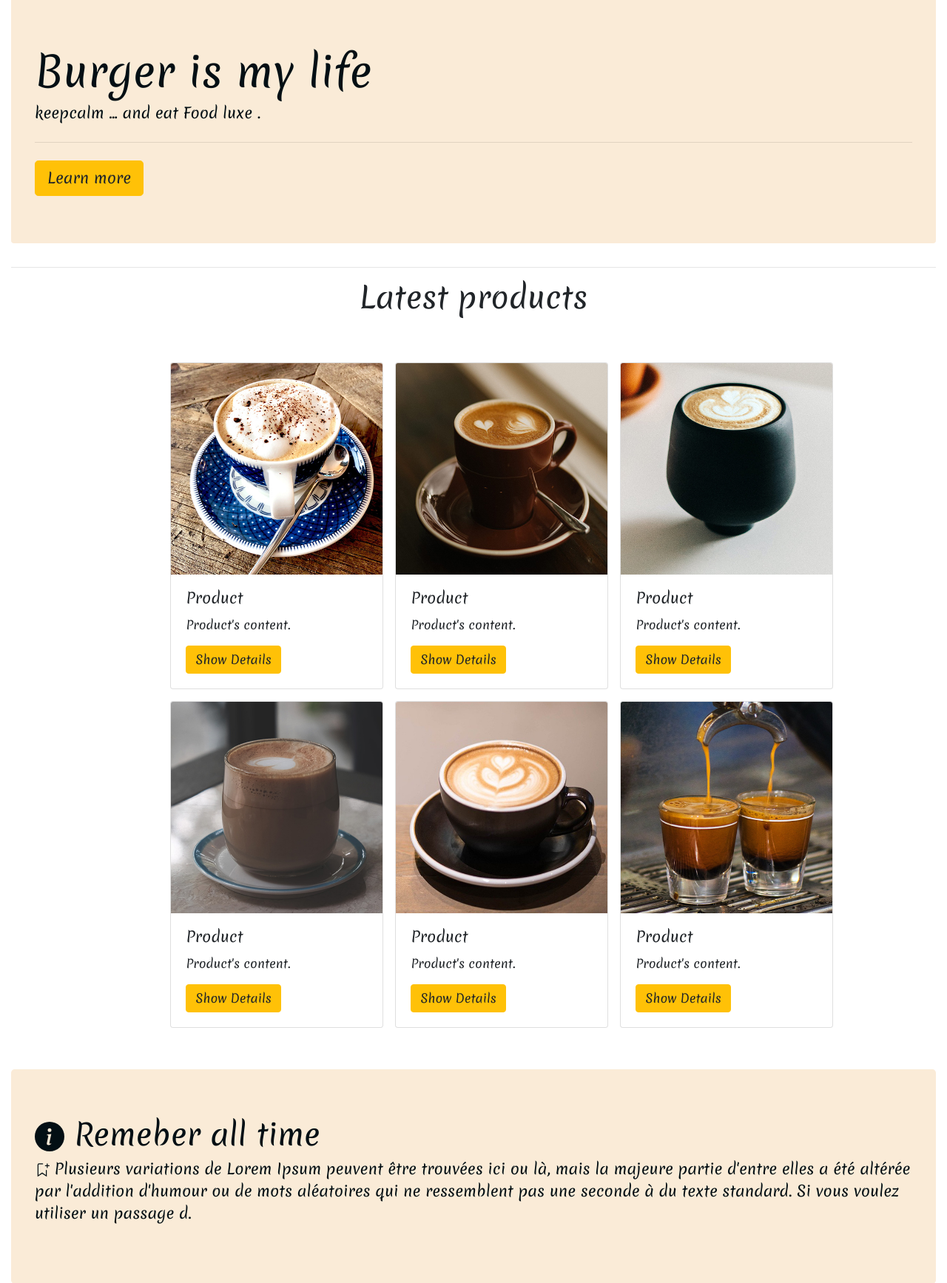
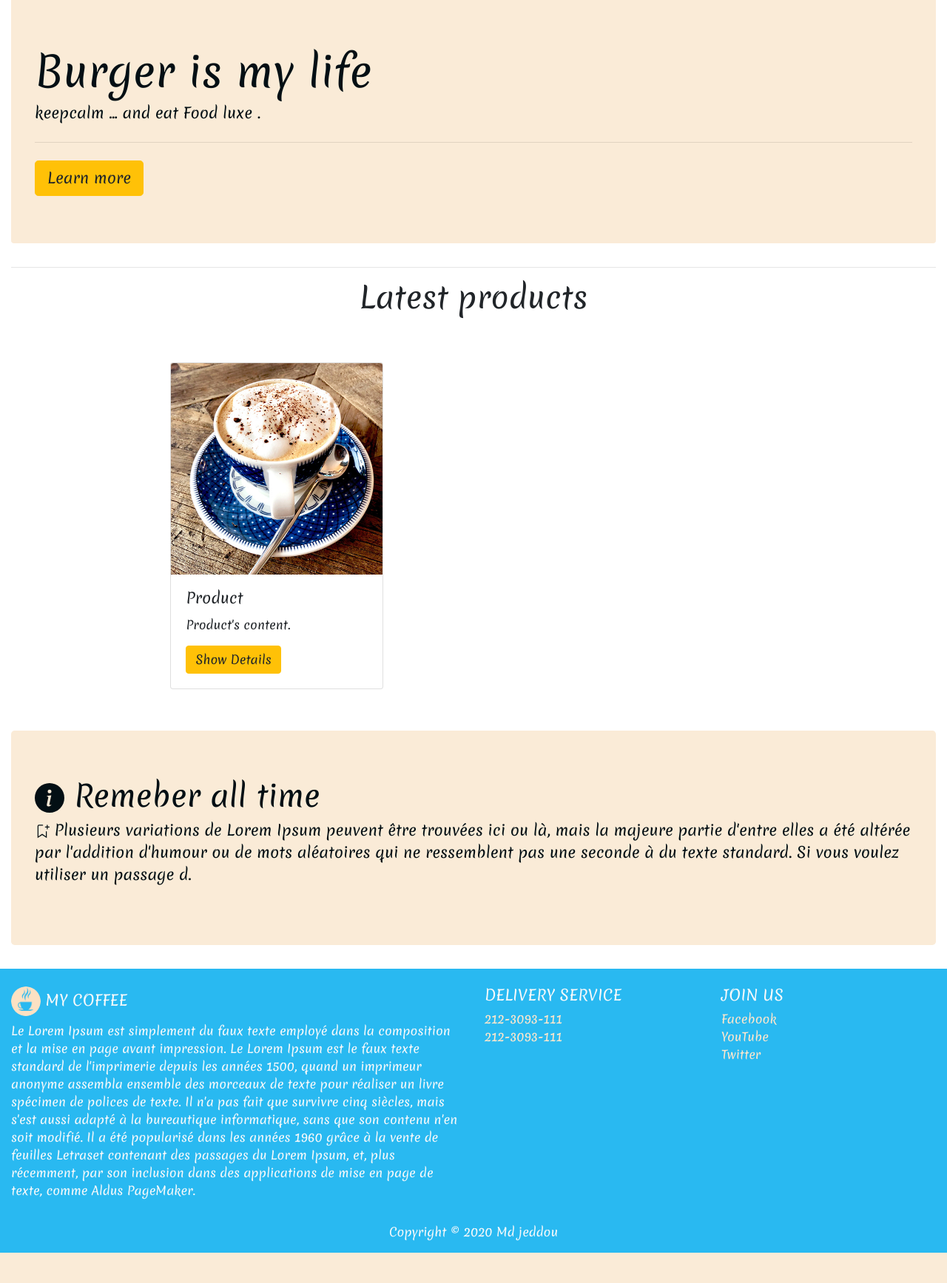
Before and after one commit to mhammed2020/Food-Platform-, a Django app: page / in a window 1280 px wide. Shown: the part 873-2608 px from the top of the page at 74% size. After the commit the page ends 2567 px from the top, so only its background shows below. Run offline with Django 3.2, Linux system fonts and the light colour scheme; some libraries are stand-ins or nearby versions.

Commit message:
render prodcut in home view

```diff
--- a/pages/views.py
+++ b/pages/views.py
@@ -1,10 +1,16 @@
 from django.shortcuts import render
 
 # Create your views here.
-
+from products.models import Product
 def home(request) :
 
-    return render(request,'pages/home.html')
+    products = Product.objects.all()
+
+    context = {
+        'products' : products
+    }
+
+    return render(request,'pages/home.html',context)
 
 def about(request) :
 
--- a/templates/pages/home.html
+++ b/templates/pages/home.html
@@ -85,60 +85,6 @@
             </div>
           </div>
 
-          <div>
-            <div class="card m-2" style="width: 18rem;">
-              <img src="{% static 'img/pro2.jpg' %}" class="card-img-top" alt="...">
-              <div class="card-body">
-                <h5 class="card-title">Product</h5>
-                <p class="card-text">Product's content.</p>
-                <a href="#" class="btn btn-warning">Show Details</a>
-              </div>
-            </div>
-          </div>
-
-          <div>
-            <div class="card m-2" style="width: 18rem;">
-              <img src="{% static 'img/pro3.jpg' %}" class="card-img-top" alt="...">
-              <div class="card-body">
-                <h5 class="card-title">Product</h5>
-                <p class="card-text">Product's content.</p>
-                <a href="#" class="btn btn-warning">Show Details</a>
-              </div>
-            </div>
-          </div>
-
-          <div>
-            <div class="card m-2" style="width: 18rem;">
-              <img src="{% static 'img/pro4.jpg' %}" class="card-img-top" alt="...">
-              <div class="card-body">
-                <h5 class="card-title">Product</h5>
-                <p class="card-text">Product's content.</p>
-                <a href="#" class="btn btn-warning">Show Details</a>
-              </div>
-            </div>
-          </div>
-
-          <div>
-            <div class="card m-2" style="width: 18rem;">
-              <img src="{% static 'img/pro5.jpg' %}" class="card-img-top" alt="...">
-              <div class="card-body">
-                <h5 class="card-title">Product</h5>
-                <p class="card-text">Product's content.</p>
-                <a href="#" class="btn btn-warning">Show Details</a>
-              </div>
-            </div>
-          </div>
-
-          <div>
-            <div class="card m-2" style="width: 18rem;">
-              <img src="{% static 'img/pro6.jpg' %}" class="card-img-top" alt="...">
-              <div class="card-body">
-                <h5 class="card-title">Product</h5>
-                <p class="card-text">Product's content.</p>
-                <a href="#" class="btn btn-warning">Show Details</a>
-              </div>
-            </div>
-          </div>
 
         </div>
       </div>
```
